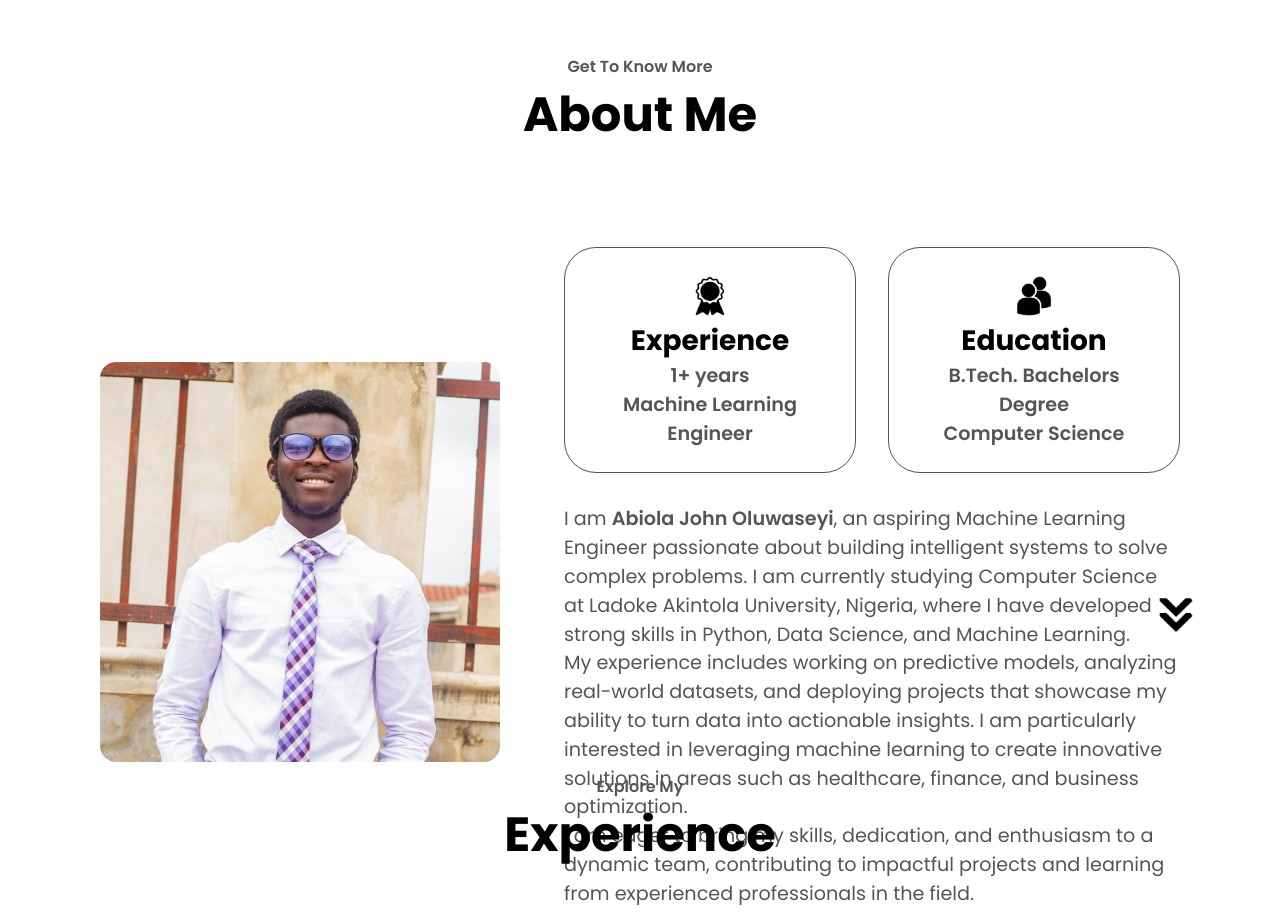
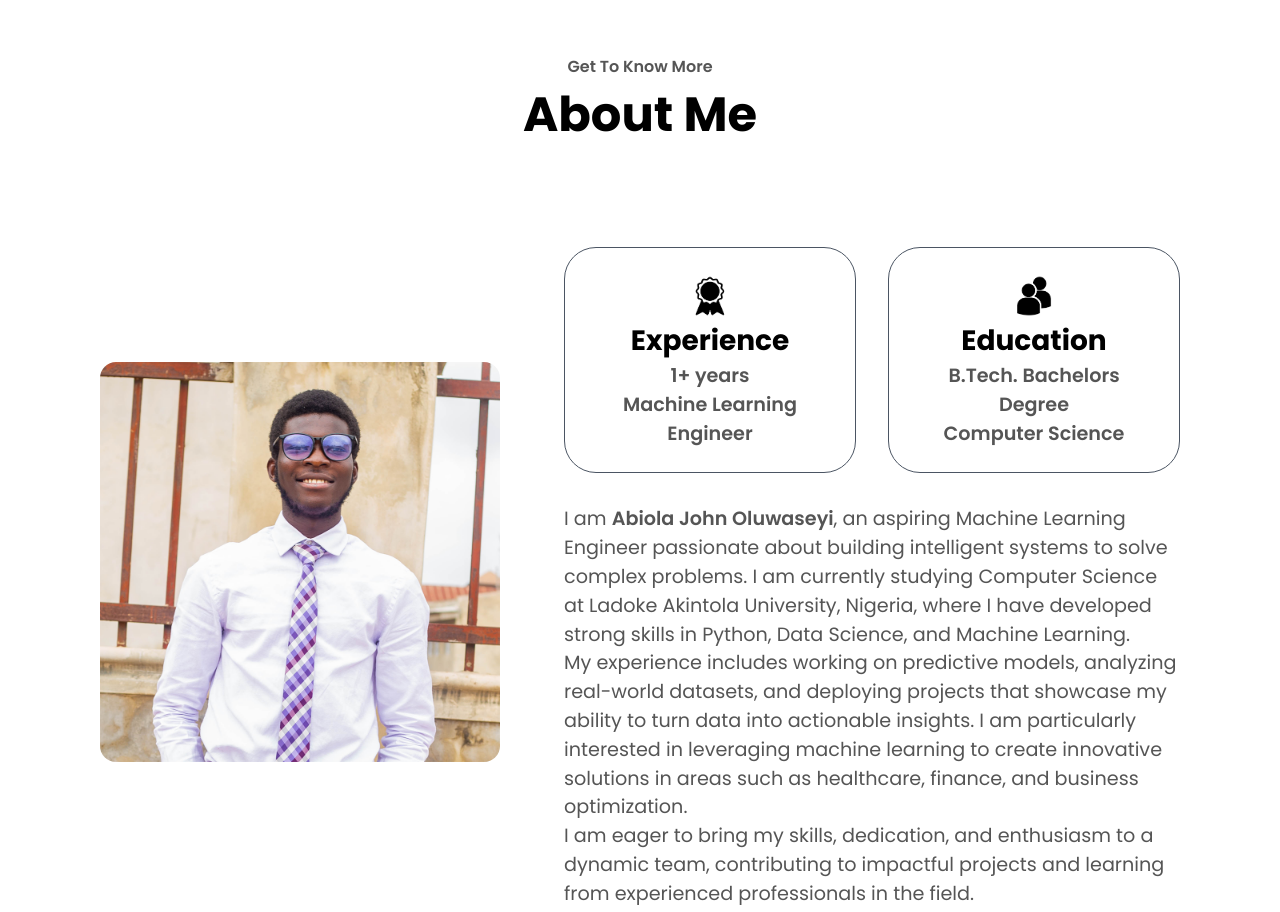
Before and after one commit to Oluwaseyiae/abiolajohnoluwaseyi.github.io, a website: page index.html in a window 1280 px wide. Shown: the part 817-1729 px from the top of the page. Drawn offline with Linux system fonts and the light colour scheme.

Commit message:
Update index.html

```diff
--- a/index.html
+++ b/index.html
@@ -90,7 +90,7 @@
     <!-- Hero Area End -->
 
     <!-- About Area Start -->
-    <section id="about" class="relative h-[90vh] mx-auto px-[20px] md:px-[40px] lg:px-[100px] py-24">
+    <section id="about" class="relative min-h-[90vh] mx-auto px-[20px] md:px-[40px] lg:px-[100px] py-24">
 
         <!-- Heading Section -->
         <div class="text-center">
```
